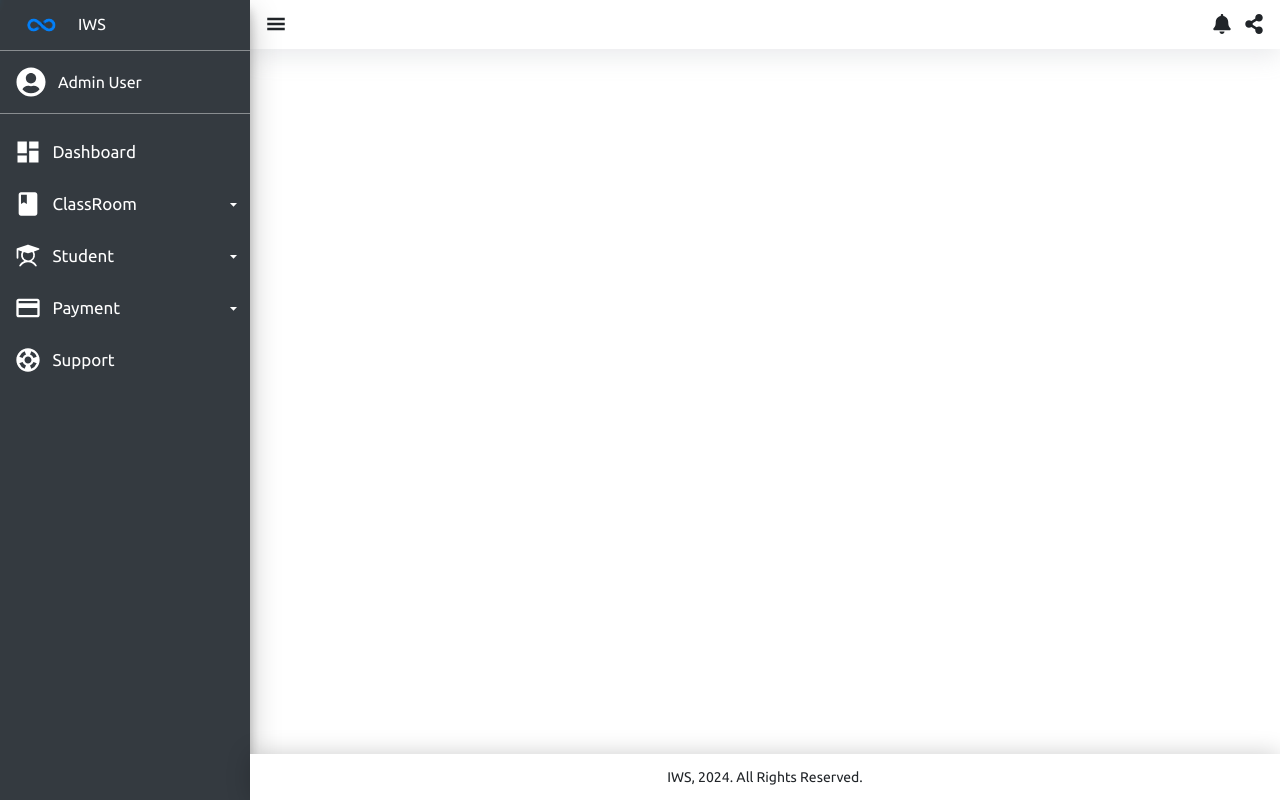
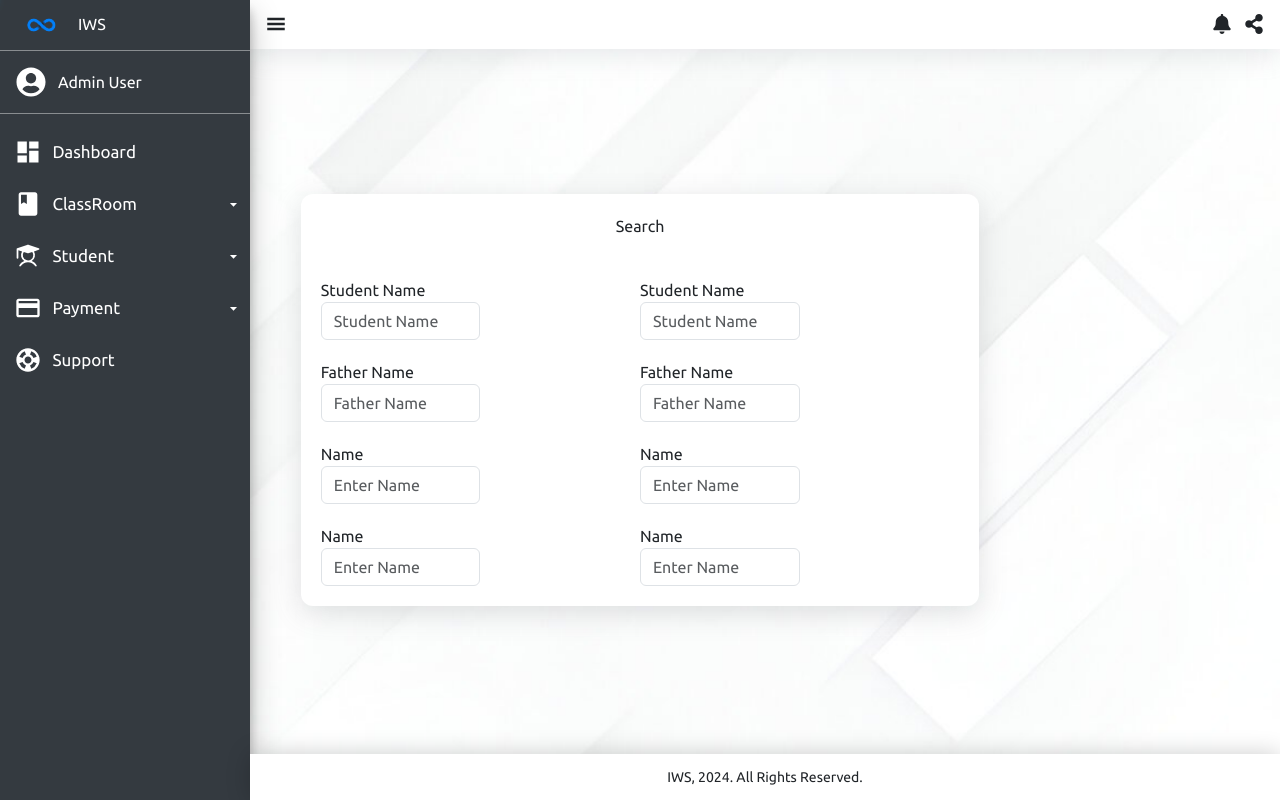
Before and after one commit to Gaurav-Jang/InstituteReactApp, a React (Vite) app: page /FeesPayment in a window 1280 px wide. Built offline with nearby package versions, Linux system fonts and the light colour scheme.

Commit message:
src added

```diff
--- a/src/App.jsx
+++ b/src/App.jsx
@@ -14,7 +14,6 @@ import AddClassroom from "./components/Pages/Classroom/AddClassroom"; // add cla
 import EditClassroom from "./components/Pages/Classroom/EditClassroom"; // edit classroom
 import AddStudent from "./components/Pages/Student/AddStudent"; // add student
 import EditStudent from "./components/Pages/Student/EditStudent"; // edit student
-import Payment from "./components/Pages/Payment/Payment"; // payment
 import Support from "./components/Pages/Support/Support"; // support
 import NotFound from "./components/Pages/NotFound/NotFound"; // 404
 import FeesPayment from "./components/Pages/FeesPayment/FeesPayment";
@@ -102,7 +101,7 @@ const App = () => {
               element={<EditStudent setProgress={setProgress} />}
             />
 
-            {/* feespayment */}
+            {/* fees payment */}
             <Route
               path="/FeesPayment"
               element={<FeesPayment setProgress={setProgress} />}
--- /dev/null
+++ b/src/components/CSS/FeesPayment.css
@@ -0,0 +1,32 @@
+* {
+  margin: 0;
+  padding: 0;
+  box-sizing: border-box;
+}
+
+.main-container {
+  display: flex;
+  flex-direction: column;
+  align-items: center;
+  justify-content: center;
+  width: 100%;
+  height: 100%;
+}
+
+.container {
+  border-radius: 4px;
+  width: 53% !important;
+  padding: 20px;
+  border-radius: 12px;
+  background-color: #ffffff;
+  box-shadow: rgba(100, 100, 111, 0.2) 0px 7px 29px 0px;
+}
+
+.is-invalid {
+  border-color: #ff0000;
+}
+
+.invalid-feedback {
+  color: #ff0000;
+  display: block;
+}
--- a/src/components/Pages/FeesPayment/FeesPayment.jsx
+++ b/src/components/Pages/FeesPayment/FeesPayment.jsx
@@ -1,7 +1,115 @@
+// react lib's & hooks
 import React from "react";
+import "../../css/FeesPayment.css"; // custom css file
 
-function FeesPayment() {
-  return <h1 style={{ marginLeft: "250px" }}>FeesPayment</h1>;
-}
+const FeesPayment = () => {
+  return (
+    <>
+      <div className="main-container">
+        <div className="container">
+          {/* search box */}
+          <div className="text-center">Search</div>
+
+          {/* data fields */}
+          <div className="flex mt-10">
+            {/* left */}
+            <div className="w-100">
+              <div className="col-md-6 space-y-5">
+                {/* student name */}
+                <div className="form-group">
+                  <label htmlFor="name">Student Name</label>
+                  <input
+                    type="text"
+                    className="form-control"
+                    id="name"
+                    placeholder="Student Name"
+                  />
+                </div>
+
+                {/* father's name */}
+                <div className="form-group">
+                  <label htmlFor="name">Father Name</label>
+                  <input
+                    type="text"
+                    className="form-control"
+                    id="name"
+                    placeholder="Father Name"
+                  />
+                </div>
+
+                <div className="form-group">
+                  <label htmlFor="name">Name</label>
+                  <input
+                    type="text"
+                    className="form-control"
+                    id="name"
+                    placeholder="Enter Name"
+                  />
+                </div>
+
+                <div className="form-group">
+                  <label htmlFor="name">Name</label>
+                  <input
+                    type="text"
+                    className="form-control"
+                    id="name"
+                    placeholder="Enter Name"
+                  />
+                </div>
+              </div>
+            </div>
+
+            {/* right */}
+            <div className="w-100">
+              <div className="col-md-6 space-y-5">
+                {/* student name */}
+                <div className="form-group">
+                  <label htmlFor="name">Student Name</label>
+                  <input
+                    type="text"
+                    className="form-control"
+                    id="name"
+                    placeholder="Student Name"
+                  />
+                </div>
+
+                {/* father's name */}
+                <div className="form-group">
+                  <label htmlFor="name">Father Name</label>
+                  <input
+                    type="text"
+                    className="form-control"
+                    id="name"
+                    placeholder="Father Name"
+                  />
+                </div>
+
+                <div className="form-group">
+                  <label htmlFor="name">Name</label>
+                  <input
+                    type="text"
+                    className="form-control"
+                    id="name"
+                    placeholder="Enter Name"
+                  />
+                </div>
+
+                <div className="form-group">
+                  <label htmlFor="name">Name</label>
+                  <input
+                    type="text"
+                    className="form-control"
+                    id="name"
+                    placeholder="Enter Name"
+                  />
+                </div>
+              </div>
+            </div>
+          </div>
+        </div>
+      </div>
+    </>
+  );
+};
 
 export default FeesPayment;
--- a/src/components/Pages/Payment/Payment.jsx
+++ /dev/null
@@ -1,11 +0,0 @@
-import React from "react";
-
-const Payment = () => {
-  return (
-    <>
-      <div className="min-h-screen">Payment</div>
-    </>
-  );
-};
-
-export default Payment;
--- a/src/components/Pages/Student/AddStudent.jsx
+++ b/src/components/Pages/Student/AddStudent.jsx
@@ -1,10 +1,11 @@
-import React, { useEffect, useState } from "react"; // hooks
+// react lib's & hooks
+import React, { useEffect, useState } from "react";
+import { useSearchParams } from "react-router-dom";
 import PropTypes from "prop-types"; // prop-types
 import { FiUpload } from "react-icons/fi"; // react icons
 import InstituteSoft from "../../ApiEndPoints/InstituteSoft"; // api's endpoint
 import axios from "axios"; // axios (get : post)
 import usePopup from "../../CustomHooks/usePopup"; // custom hook
-import { useSearchParams } from "react-router-dom";
 
 const AddStudent = ({ setProgress }) => {
   const { showPopup, hidePopup, renderPopup } = usePopup(); // popup's custom hook
@@ -268,7 +269,7 @@ const AddStudent = ({ setProgress }) => {
       });
   };
 
-  // update data
+  // update student
   const updateStudent = () => {
     const dataSet = {
       StudentId: data.StudentId,
@@ -536,7 +537,7 @@ const AddStudent = ({ setProgress }) => {
                 Additional Details:
               </h1>
 
-              {/* Mother Name */}
+              {/* mother's name */}
               <div>
                 <label className="form-label">Mother Name</label>
                 <div className="flex  gap-3 justify-center align-items-flex-start">
@@ -655,9 +656,7 @@ const AddStudent = ({ setProgress }) => {
 
               {/* Photo */}
               <div className="space-y-1">
-                <label className="form-label">
-                  Photo <span className="text-base text-red-500">*</span>
-                </label>
+                <label className="form-label">Photo</label>
                 <div className="relative flex flex-col gap-2 items-center justify-center">
                   {photoPreview && (
                     <img
--- a/src/components/Pages/Support/Support.jsx
+++ b/src/components/Pages/Support/Support.jsx
@@ -5,7 +5,7 @@ import axios from "axios"; // axios (get : post)
 import usePopup from "../../CustomHooks/usePopup"; // custom hook
 import "../../css/Support.css"; // custom css file
 import validator from "validator"; // email validator
-import backGround from "/background.webp";
+// import backGround from "/background.webp";
 
 const Support = ({ setProgress, sidebarToggle, setSidebarToggle }) => {
   // top loading bar
```
